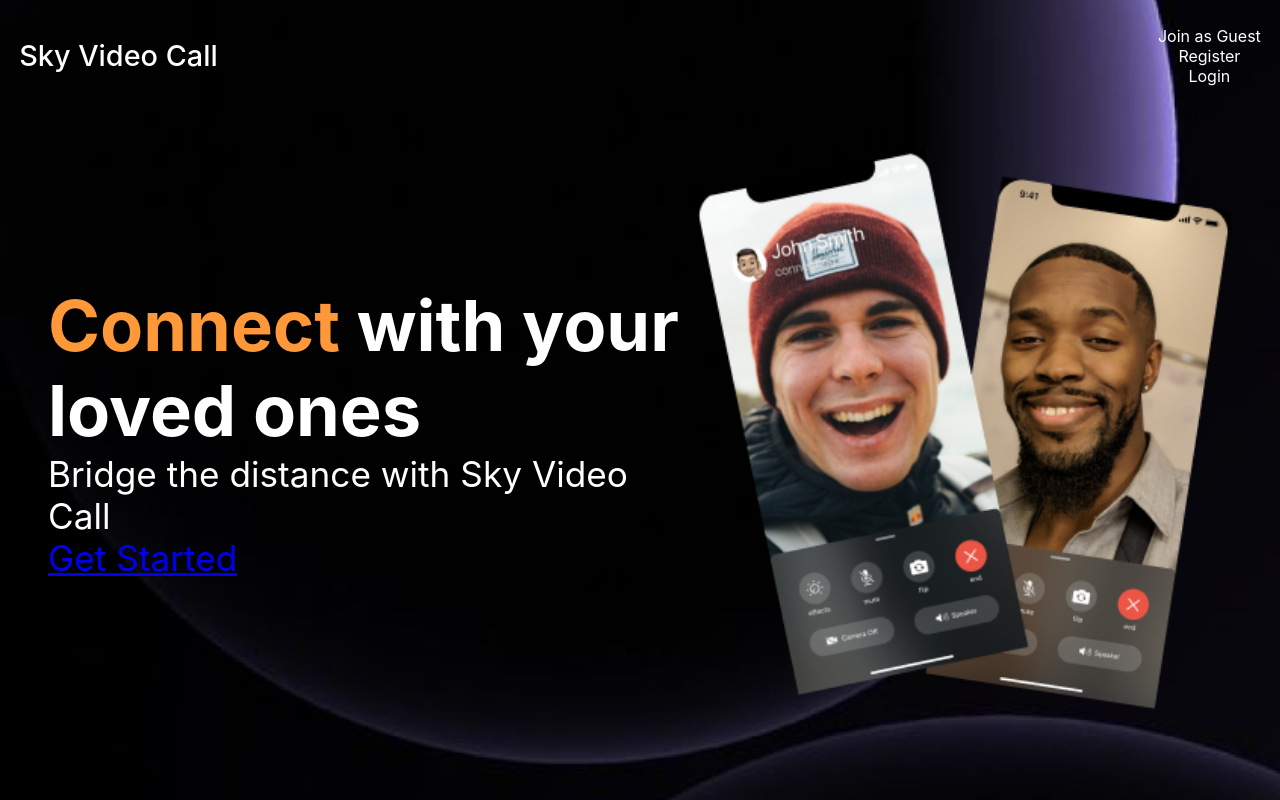
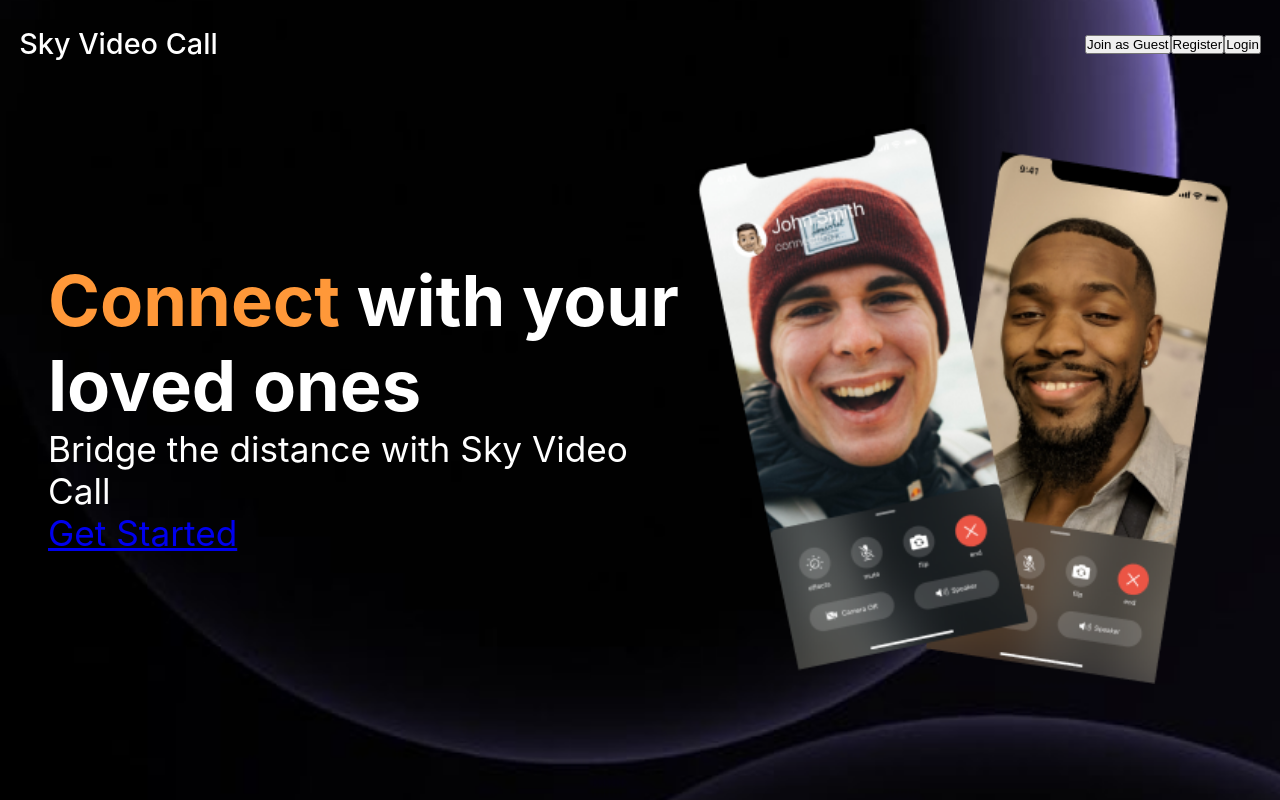
Before and after one commit to shifa455/Sky-Video-Call, a React (Create React App) app in the folder frontend/: page / in a window 1280 px wide. Built offline with nearby package versions, Linux system fonts and the light colour scheme.

Commit message:
Fix landing page background and button styles

```diff
--- a/frontend/src/pages/landingPage.jsx
+++ b/frontend/src/pages/landingPage.jsx
@@ -12,11 +12,11 @@
           <h2>Sky Video Call</h2>
         </div>
 
-        <div className='navList'>
-          <p style={{ cursor: 'pointer' }} onClick={() => navigate("/guest")}>Join as Guest</p>
-          <p style={{ cursor: 'pointer' }} onClick={() => navigate("/auth")}>Register</p>
-          <p style={{ cursor: 'pointer' }} onClick={() => navigate("/auth")}>Login</p>
-        </div>
+       <div className='navList'>
+        <button className="navButton" onClick={() => navigate("/guest")}>Join as Guest</button>
+        <button className="navButton" onClick={() => navigate("/auth")}>Register</button>
+        <button className="navButton" onClick={() => navigate("/auth")}>Login</button>
+      </div>
       </nav>
 
       <div className="landingMainContainer">
```
